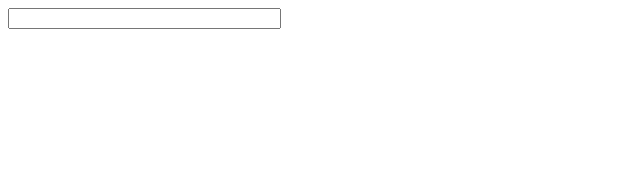
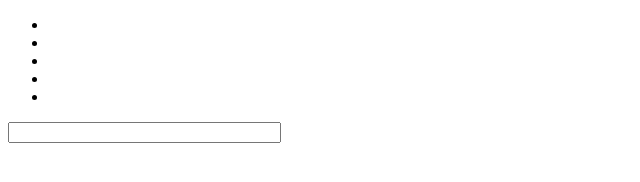
Before and after one commit to Arkreuz/HomePage, a plain HTML site: page index.html in a window 1280 px wide. Shown: the whole page, without its empty margins (0-640 px from the left). Drawn offline with Linux system fonts and the light colour scheme.

Commit message:
120218A UL

```diff
--- a/index.html
+++ b/index.html
@@ -7,12 +7,21 @@
     <body>
 <span class="flexbox">
 <span id="market"></span>
-<span id="subreddits"></span>
+<span id="subreddits">
+<ul>
+<li></li>
+<li></li>
+<li></li>
+<li></li>
+<li></li>
+</ul>
+</span>
 <span id="searchbar">
 <form method="get" action="https://www.google.com/search">
 <input type="text" name="q" size="31" value="">
 </form></span>
-<span id="favorites"></span>
+<span id="favorites">
+
 
 </span>
 
```
